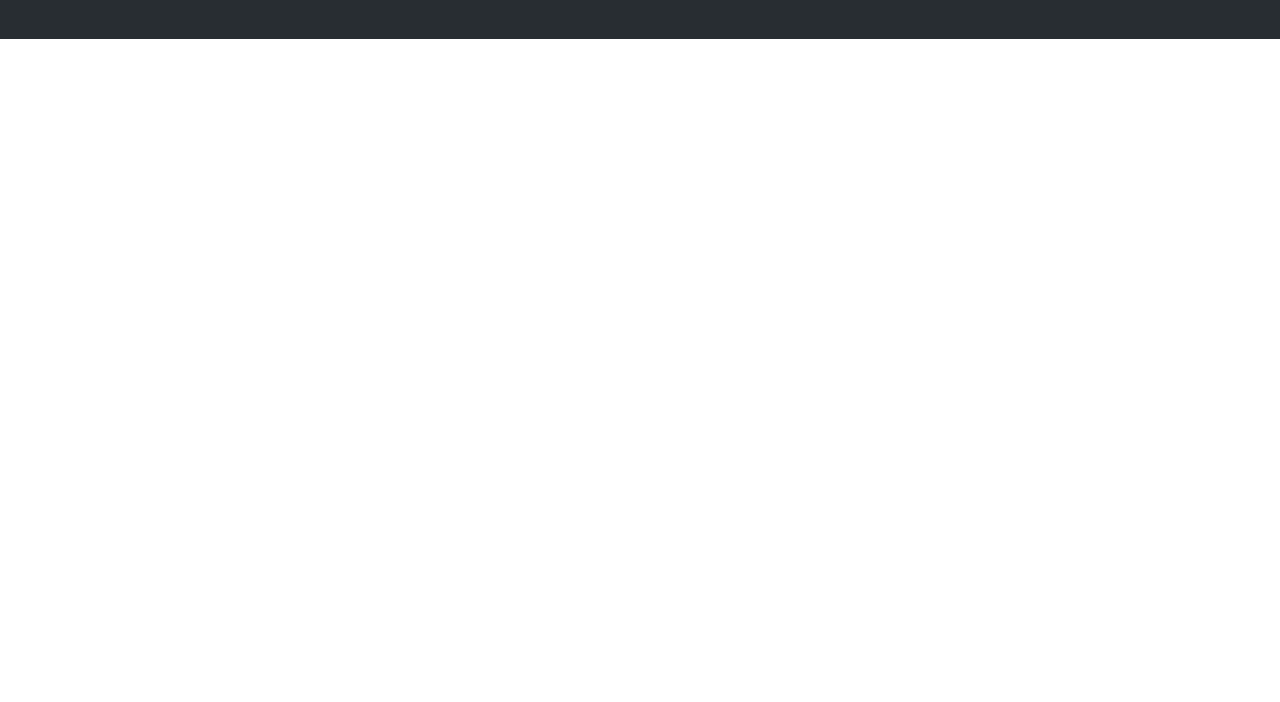
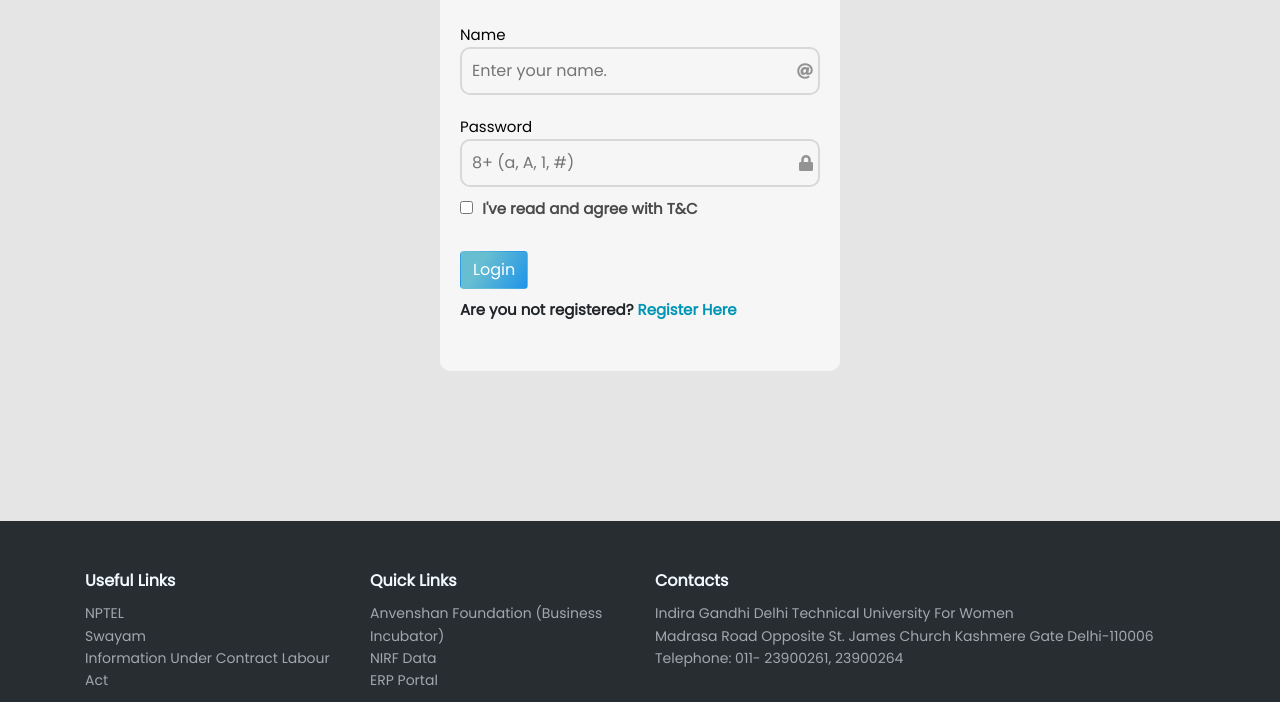
Before and after one commit to khushii01/University-Management-System, a plain HTML site: page faculty.html in a window 1280 px wide. Shown: the part 439-1141 px from the top of the page. Before the commit the page ends 800 px from the top, so only its background shows below. Drawn offline with nearby package versions, Linux system fonts and the light colour scheme.

Commit message:
added login options

```diff
--- a/faculty.html
+++ b/faculty.html
@@ -7,8 +7,11 @@
     <meta name="viewport" content="width=device-width, initial-scale=1.0">
     <title>Faculty Login</title>
     <link href="default.css" rel="stylesheet" type="text/css" media="all" />
+    <link href="login-form.css" rel="stylesheet" type="text/css" media="all" />
     <link rel="stylesheet" href="https://cdnjs.cloudflare.com/ajax/libs/twitter-bootstrap/4.1.3/css/bootstrap.min.css">
     <link rel="stylesheet" href="https://cdnjs.cloudflare.com/ajax/libs/ionicons/2.0.1/css/ionicons.min.css">
+    <link rel="stylesheet" href="https://use.fontawesome.com/releases/v5.15.4/css/all.css"
+        integrity="sha384-DyZ88mC6Up2uqS4h/KRgHuoeGwBcD4Ng9SiP4dIRy0EXTlnuz47vAwmeGwVChigm" crossorigin="anonymous">
 </head>
 
 <body>
@@ -26,6 +29,50 @@
             </ul>
         </div>
     </div>
+
+    <!-- LOGIN FORM -->
+    <div class=" flex-r container-form">
+        <div class="flex-r login-wrapper">
+            <div class="login-text">
+                <div>
+                    <span>IGDTUW</span>
+                </div>
+                <h1>Faculty Login</h1>
+                <p>Login as Faculty/Admin in the official portal of IGDTUW. </p>
+
+                <form class="flex-c">
+                    <div class="input-box">
+                        <span class="label">Name</span>
+                        <div class=" flex-r input">
+                            <input type="text" placeholder="Enter your name.">
+                            <i class="fas fa-at"></i>
+                        </div>
+                    </div>
+
+                    <div class="input-box">
+                        <span class="label">Password</span>
+                        <div class="flex-r input">
+                            <input type="password" placeholder="8+ (a, A, 1, #)">
+                            <i class="fas fa-lock"></i>
+                        </div>
+                    </div>
+
+                    <div class="check">
+                        <input type="checkbox" name="" id="">
+                        <span>I've read and agree with T&C</span>
+                    </div>
+
+                    <input class="btn" type="submit" value="Login">
+                    <span class="extra-line">
+                        <span>Are you not registered?</span>
+                        <a href="#">Register Here</a>
+                    </span>
+                </form>
+
+            </div>
+        </div>
+    </div>
+
     <div class="footer-dark">
         <footer>
             <div class="container">
--- /dev/null
+++ b/login-form.css
@@ -0,0 +1,126 @@
+@import url("https://fonts.googleapis.com/css2?family=Poppins&display=swap");
+
+* {
+    margin: 0px;
+    padding: 0px;
+    box-sizing: border-box;
+    font-family: "Poppins", sans-serif;
+}
+
+.flex-r,
+.flex-c {
+    justify-content: center;
+    align-items: center;
+    display: flex;
+}
+
+.flex-c {
+    flex-direction: column;
+}
+
+.flex-r {
+    flex-direction: row;
+}
+
+.container-form {
+    width: 100%;
+    min-height: 100vh;
+    padding: 20px 10px;
+    background: #e5e5e5;
+}
+
+.login-text {
+    background-color: #f6f6f6;
+    max-width: 400px;
+    min-height: 500px;
+    border-radius: 10px;
+    padding: 10px 20px;
+}
+
+.logo {
+    margin-bottom: 20px;
+}
+
+.logo span,
+.logo span i {
+    font-size: 25px;
+    color: #0d8aa7;
+}
+
+.login-text h1 {
+    font-size: 25px;
+}
+
+.login-text p {
+    font-size: 15px;
+    color: #000000b2;
+}
+
+form {
+    align-items: flex-start !important;
+    width: 100%;
+    margin-top: 15px;
+}
+
+.input-box {
+    margin: 10px 0px;
+    width: 100%;
+}
+
+.label {
+    font-size: 15px;
+    color: black;
+    margin-bottom: 3px;
+}
+
+.input {
+    background-color: #f6f6f6;
+    padding: 0px 5px;
+    border: 2px solid rgba(216, 216, 216, 1);
+    border-radius: 10px;
+    overflow: hidden;
+    justify-content: flex-start;
+}
+
+input {
+    border: none;
+    outline: none;
+    padding: 10px 5px;
+    background-color: #f6f6f6;
+    flex: 1;
+}
+
+.input i {
+    color: rgba(0, 0, 0, 0.4);
+}
+
+.check span {
+    color: #000000b2;
+    font-size: 15px;
+    font-weight: bold;
+    margin-left: 5px;
+}
+
+.btn {
+    color: #ffffff;
+    border-radius: 30px;
+    padding: 10px 15px;
+    background: linear-gradient(122.33deg, #68bed1 30.62%, #1e94e9 100%);
+    margin-top: 30px;
+    margin-bottom: 10px;
+    font-size: 16px;
+    transition: all 0.3s linear;
+}
+
+.btn:hover {
+    transform: translateY(-2px);
+}
+
+.extra-line {
+    font-size: 15px;
+    font-weight: 600;
+}
+
+.extra-line a {
+    color: #0095b6;
+}
```
Also changed, not shown: student.html (+48 -0 lines).
